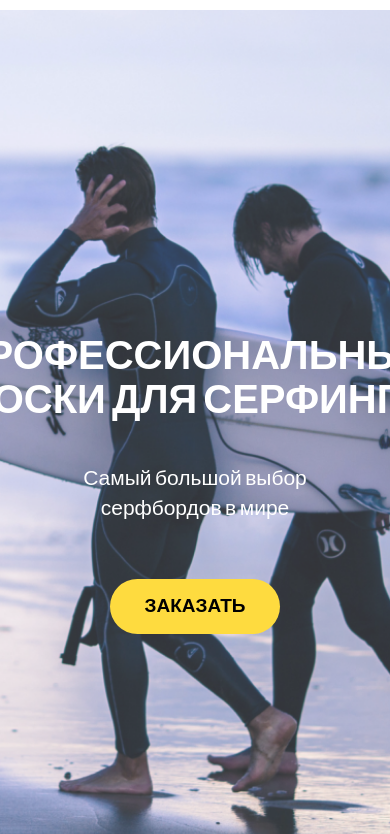
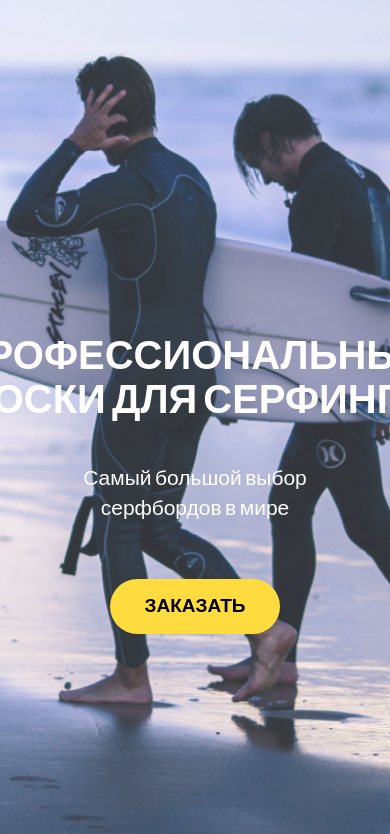
Before and after one commit to rudanastasia/surfboard, a plain HTML site: page index.html in a window 390 px wide. Shown: the part 80-914 px from the top of the page. Drawn offline with nearby package versions, Linux system fonts and the light colour scheme; a script that the page names is missing.

Commit message:
Update main.css

```diff
--- a/css/main.css
+++ b/css/main.css
@@ -96,7 +96,7 @@ img {
 }
 @media screen and (max-width: 768px) {
   .hero {
-    background: url(https://rudanastasia.github.io/surfboard/img/decor/tabletsbg.png) center top 5.625rem no-repeat;
+    background: url(https://rudanastasia.github.io/surfboard/img/decor/tabletsbg.png) center top no-repeat;
     background-size: cover;
     height: 58.5625rem;
   }
```
